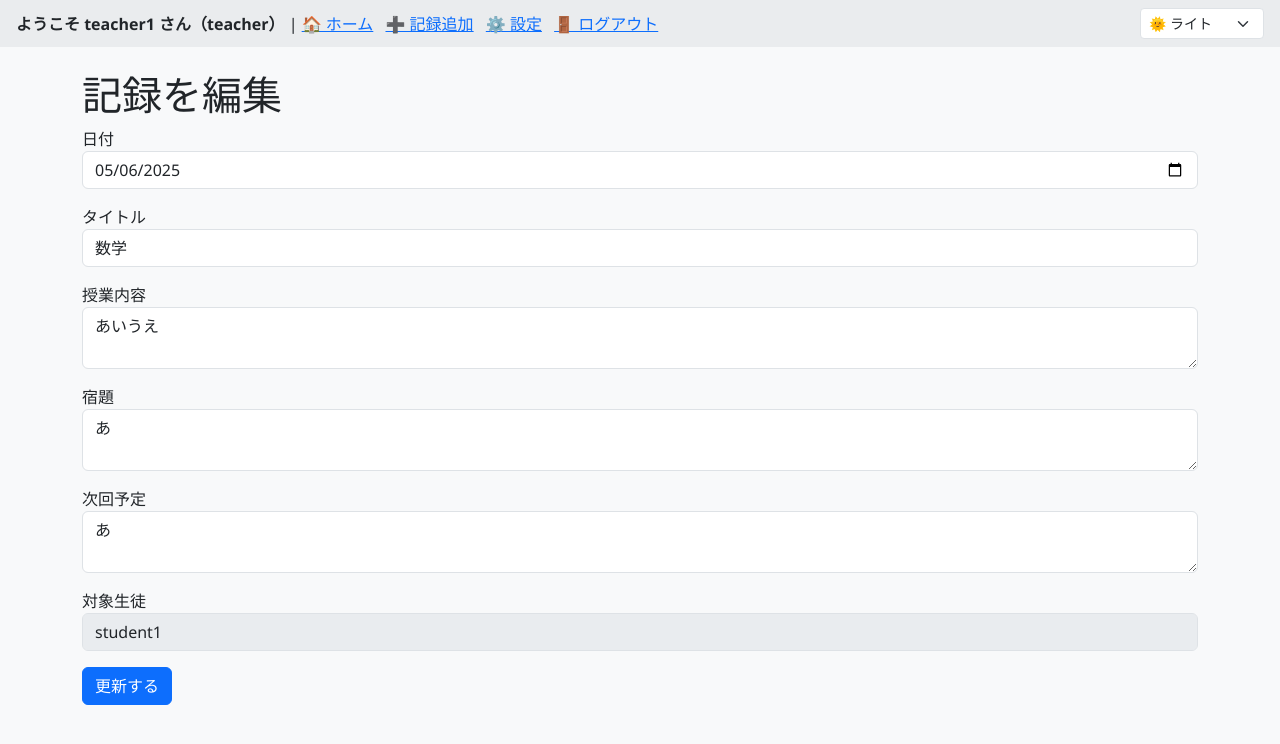
After one commit to yoshikingdom/record_app, a Flask app: page /edit/1 in a window 1280 px wide. The commit adds this page. Shown: the top 744 px of the page. Run offline with Flask 3, Linux system fonts and the light colour scheme; a user stored in the database is signed in; data comes from the database, SQL or seed files in the repository; both versions use the stored data as it was after the commit.

```diff
--- a/app.py
+++ b/app.py
@@ -1,3 +1,4 @@
+from flask import flash
 from flask import make_response
 from flask import Flask, render_template, request, redirect, url_for
 from flask_login import LoginManager, UserMixin, login_user, login_required, logout_user, current_user
@@ -94,6 +95,8 @@ def get_comments_tree(record_id):
     return root_comments
 
 
+from flask import flash
+
 @app.route("/login", methods=["GET", "POST"])
 def login():
     if request.method == "POST":
@@ -104,13 +107,18 @@ def login():
         c.execute("SELECT id, username, password, role FROM users WHERE username = ?", (username,))
         user_data = c.fetchone()
         conn.close()
+
         if user_data and password == user_data[2]:
             user = User(user_data[0], user_data[1], user_data[3])
             login_user(user)
+            flash("✅ ログインに成功しました！")
             return redirect(url_for("index"))
         else:
-            return render_template("login.html", error="ログイン失敗")
+            flash("❌ ログインに失敗しました。ユーザー名またはパスワードが間違っています。")
+            return redirect(url_for("login"))
+
     return render_template("login.html")
+
 
 @app.route("/logout")
 @login_required
@@ -167,6 +175,8 @@ def add_record():
         c.execute("INSERT INTO records (date, title, content, homework, next_plan, student_id) VALUES (?, ?, ?, ?, ?, ?)",
           (date, title, content, homework, next_plan, student_id))
 
+        flash("✅ 授業記録を追加しました！", "success")
+
         conn.commit()
         conn.close()
         return redirect(url_for("index"))
@@ -218,7 +228,9 @@ def record_detail(record_id):
                   (record_id, author, comment, datetime.now().isoformat(), parent_id))
         conn.commit()
         conn.close()
+        flash("💬 コメントを投稿しました！", "success")  # ← ✅ 追加
         return redirect(url_for("record_detail", record_id=record_id))
+
     conn = sqlite3.connect(DB_NAME)
     c = conn.cursor()
     c.execute("SELECT * FROM records WHERE id = ?", (record_id,))
@@ -227,10 +239,11 @@ def record_detail(record_id):
     comments = get_comments_tree(record_id)
     return render_template("record_detail.html", record=record, comments=comments, user=current_user)
 
+from flask import flash
+
 @app.route("/settings", methods=["GET", "POST"])
 @login_required
 def settings():
-    message = None
     if request.method == "POST":
         new_username = request.form["username"]
         new_password = request.form["password"]
@@ -238,15 +251,65 @@ def settings():
         c = conn.cursor()
         c.execute("SELECT id FROM users WHERE username = ? AND id != ?", (new_username, current_user.id))
         if c.fetchone():
-            message = "‼ そのユーザー名は既に使われています"
+            flash("❗そのユーザー名は既に使われています", "danger")
         else:
             c.execute("UPDATE users SET username = ?, password = ? WHERE id = ?",
                       (new_username, new_password, current_user.id))
             conn.commit()
-            message = "✅ 情報を更新しました (再ログインが必要です)"
+            conn.close()
+            flash("✅ 情報を更新しました。再ログインしてください。", "success")
             logout_user()
+            return redirect(url_for("login"))
         conn.close()
-    return render_template("settings.html", user=current_user, message=message)
+
+    return render_template("settings.html", user=current_user)
+
+@app.route("/edit/<int:record_id>", methods=["GET", "POST"])
+@login_required
+def edit_record(record_id):
+    if current_user.role != "teacher":
+        return "このページは講師専用です", 403
+
+    conn = sqlite3.connect(DB_NAME)
+    c = conn.cursor()
+
+    if request.method == "POST":
+        date = request.form["date"]
+        title = request.form["title"]
+        content = request.form["content"]
+        homework = request.form["homework"]
+        next_plan = request.form["next_plan"]
+
+        c.execute("""
+            UPDATE records
+            SET date = ?, title = ?, content = ?, homework = ?, next_plan = ?
+            WHERE id = ?
+        """, (date, title, content, homework, next_plan, record_id))
+        flash("✅ 編集が完了しました！")
+        conn.commit()
+        conn.close()
+        return redirect(url_for("record_detail", record_id=record_id))
+
+    # GET: 記録を取得
+    c.execute("SELECT * FROM records WHERE id = ?", (record_id,))
+    record = c.fetchone()
+
+    # 🔒 記録が見つからない場合
+    if record is None:
+        conn.close()
+        return "記録が見つかりませんでした", 404
+
+    # 生徒の名前を取得
+    student_id = record[6]
+    c.execute("SELECT username FROM users WHERE id = ?", (student_id,))
+    student = c.fetchone()
+    student_name = student[0] if student else "不明"
+
+    conn.close()
+    return render_template("edit.html", record=record, student_name=student_name)
+
+
+
 
 @app.route("/set_theme", methods=["POST"])
 def set_theme():
--- /dev/null
+++ b/templates/edit.html
@@ -0,0 +1,40 @@
+{% extends "layout.html" %}
+{% block title %}記録を編集{% endblock %}
+
+{% block content %}
+<h1>記録を編集</h1>
+<form method="POST">
+  <div class="mb-3">
+    <label>日付</label>
+    <input type="date" name="date" value="{{ record[1] }}" class="form-control" required>
+  </div>
+
+  <div class="mb-3">
+    <label>タイトル</label>
+    <input type="text" name="title" value="{{ record[2] }}" class="form-control" required>
+  </div>
+
+  <div class="mb-3">
+    <label>授業内容</label>
+    <textarea name="content" class="form-control" required>{{ record[3] }}</textarea>
+  </div>
+
+  <div class="mb-3">
+    <label>宿題</label>
+    <textarea name="homework" class="form-control">{{ record[4] }}</textarea>
+  </div>
+
+  <div class="mb-3">
+    <label>次回予定</label>
+    <textarea name="next_plan" class="form-control">{{ record[5] }}</textarea>
+  </div>
+
+  <!-- ✅ 対象生徒（表示のみ・編集不可） -->
+  <div class="mb-3">
+    <label>対象生徒</label>
+    <input type="text" class="form-control" value="{{ student_name }}" disabled>
+  </div>
+
+  <button type="submit" class="btn btn-primary">更新する</button>
+</form>
+{% endblock %}
--- a/templates/layout.html
+++ b/templates/layout.html
@@ -43,8 +43,41 @@
   </div>
 
   <div class="container mt-4">
+         <!-- ✅ フラッシュメッセージ表示 -->
+        {% with messages = get_flashed_messages(with_categories=true) %}
+         {% if messages %}
+           {% for category, message in messages %}
+             <div class="alert alert-{{ category }} alert-dismissible fade show" role="alert">
+               {{ message }}
+               <button type="button" class="btn-close" data-bs-dismiss="alert" aria-label="閉じる"></button>
+             </div>
+           {% endfor %}
+         {% endif %}
+       {% endwith %}
+
+
+
     {% block content %}{% endblock %}
   </div>
 
+  <script>
+    // ページ読み込み後に自動で実行
+    window.addEventListener("DOMContentLoaded", () => {
+      const alerts = document.querySelectorAll(".alert");
+
+      alerts.forEach(alert => {
+        // 3秒後にフェードアウト開始
+        setTimeout(() => {
+          alert.classList.remove("show"); // Bootstrapのfade効果をトリガー
+          alert.classList.add("fade");
+
+          // さらに0.5秒後に完全に非表示に
+          setTimeout(() => {
+            alert.remove();
+          }, 500);
+        }, 3000); // ← ✅ 3秒
+      });
+    });
+  </script>
 </body>
 </html>
--- a/templates/record_detail.html
+++ b/templates/record_detail.html
@@ -51,6 +51,7 @@
     </form>
     {% endif %}
 
+
     {% for child in comment.children %}
       {{ render_comment(child, level + 1) }}
     {% endfor %}
@@ -61,4 +62,9 @@
 {% for comment in comments %}
   {{ render_comment(comment) }}
 {% endfor %}
+
+{% if current_user.role == 'teacher' %}
+<a href="{{ url_for('edit_record', record_id=record[0]) }}" class="btn btn-warning mt-3">✏️ 編集</a>
+  {% endif %}
+
 {% endblock %}
```
Also changed, not shown: check_schema.py (added, +14 -0 lines), database.db.
